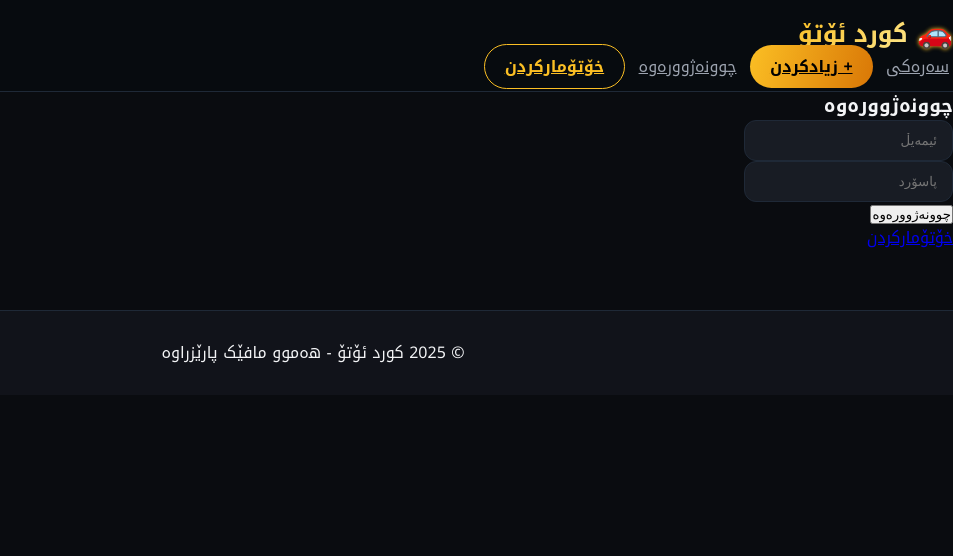
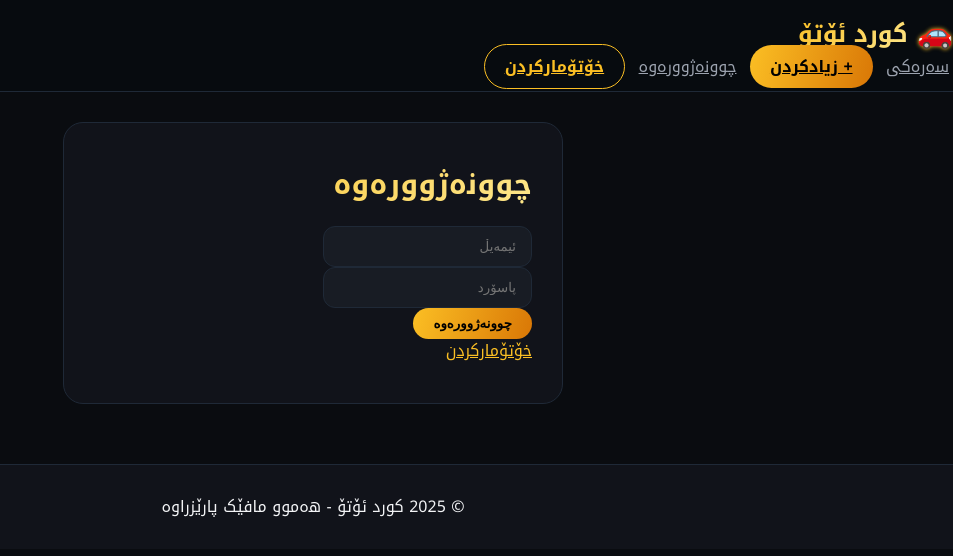
Before and after one commit to muhammadt90900-ux/Cars, a Flask app: page /login in a window 1280 px wide. Shown: the top 556 px of the page, without its empty margins (327-1280 px from the left). Run offline with Flask 3, Linux system fonts and the light colour scheme; some libraries are stand-ins or nearby versions.

Commit message:
Refactor login form layout and styles

```diff
--- a/templates/login.html
+++ b/templates/login.html
@@ -1,13 +1,13 @@
 {% extends "base.html" %}
 {% block title %}چوونەژوورەوە{% endblock %}
 {% block content %}
-<div class="row justify-content-center"><div class="col-md-4"><div class="card shadow"><div class="card-body">
-<h3 class="text-center mb-3">چوونەژوورەوە</h3>
-<form method="POST">
-    <div class="mb-3"><input type="email" name="email" class="form-control" placeholder="ئیمەیڵ" required></div>
-    <div class="mb-3"><input type="password" name="password" class="form-control" placeholder="پاسۆرد" required></div>
-    <button type="submit" class="btn btn-primary w-100">چوونەژوورەوە</button>
-</form>
-<p class="mt-2 text-center"><a href="/register">خۆتۆمارکردن</a></p>
-</div></div></div></div>
+<div class="ka-form-card">
+    <h2 class="ka-form-title">چوونەژوورەوە</h2>
+    <form method="POST">
+        <div class="mb-3"><input type="email" name="email" class="form-control" placeholder="ئیمەیڵ" required></div>
+        <div class="mb-3"><input type="password" name="password" class="form-control" placeholder="پاسۆرد" required></div>
+        <button type="submit" class="btn-ka-primary w-100">چوونەژوورەوە</button>
+    </form>
+    <p class="mt-3 text-center" style="color: var(--text-muted);"><a href="/register" style="color: var(--gold);">خۆتۆمارکردن</a></p>
+</div>
 {% endblock %}
```
